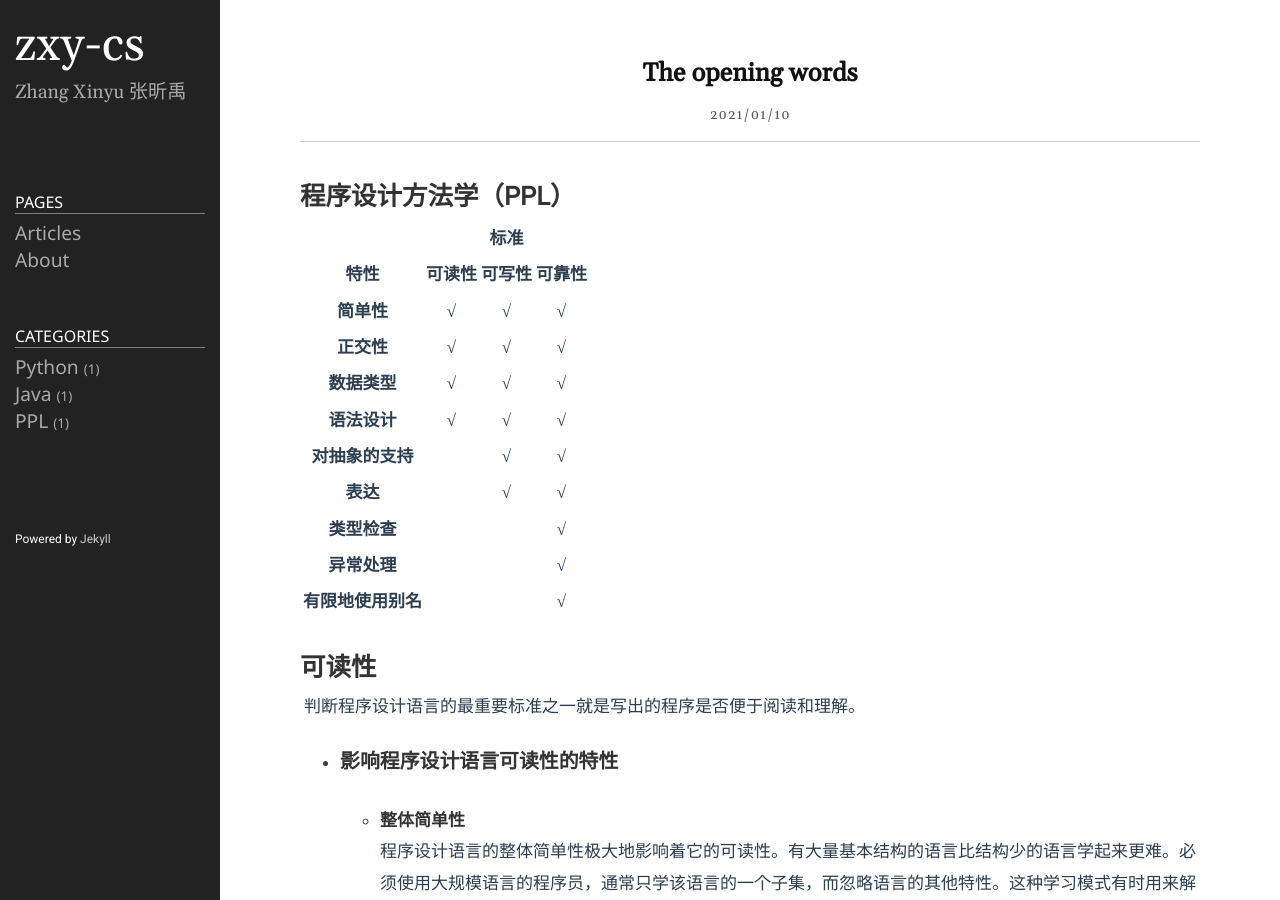
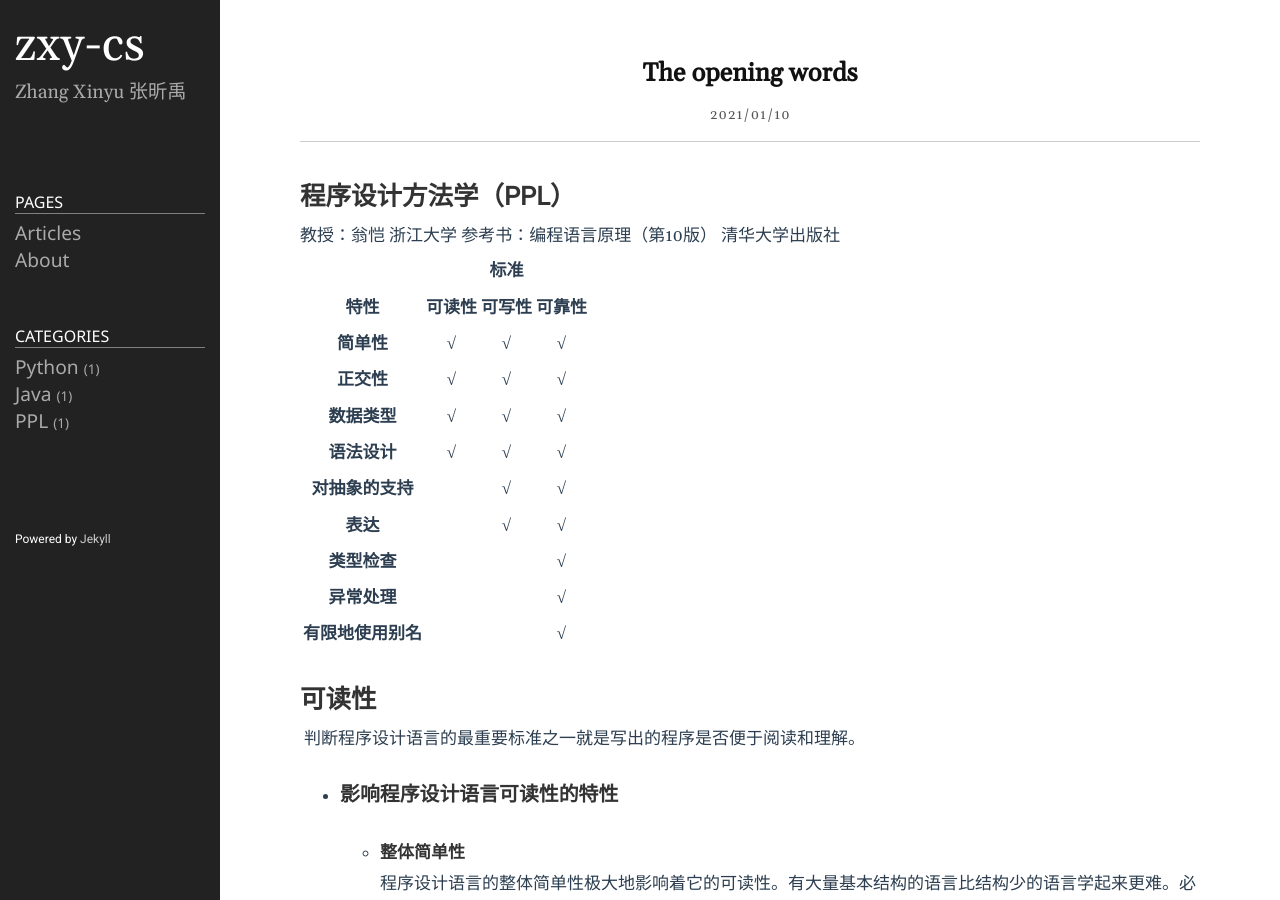
Before and after one commit to zxy-cs/zxy-cs.github.io, a Jekyll site: the page built from _posts/2021-1-10-PPL_the_opening_words.markdown, in a window 1280 px wide and 900 px high. Built offline with Jekyll 4.4.1, drawn with Linux system fonts in a browser that asks for light colours.

Commit message:
Update 2021-1-10-PPL_the_opening_words.markdown

```diff
--- a/_posts/2021-1-10-PPL_the_opening_words.markdown
+++ b/_posts/2021-1-10-PPL_the_opening_words.markdown
@@ -5,8 +5,8 @@ date: 2021-1-10 16:37:05 +0900
 category: PPL
 ---
 # 程序设计方法学（PPL）
-
-
+教授：翁恺 浙江大学
+参考书：编程语言原理（第10版） 清华大学出版社
 
 |                    |            |  **标准**  |            |
 | :----------------: | :--------: | :--------: | :--------: |
```
